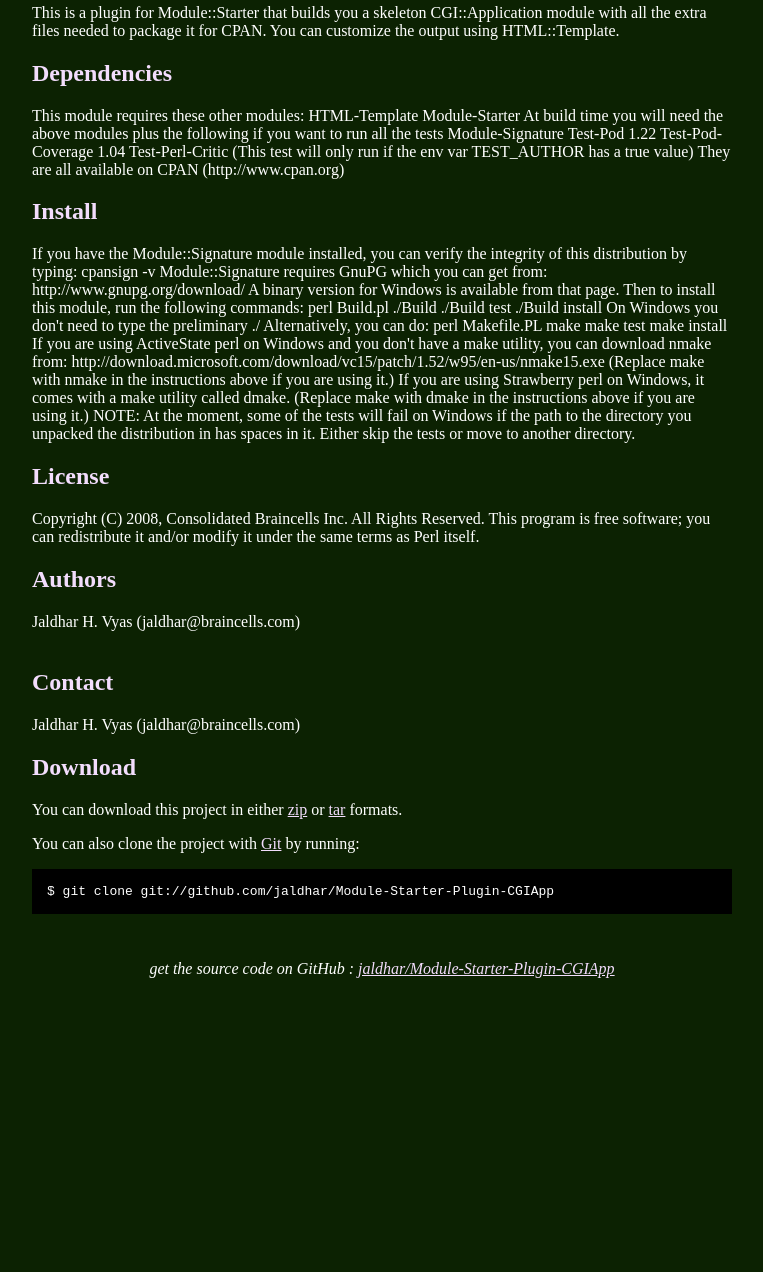
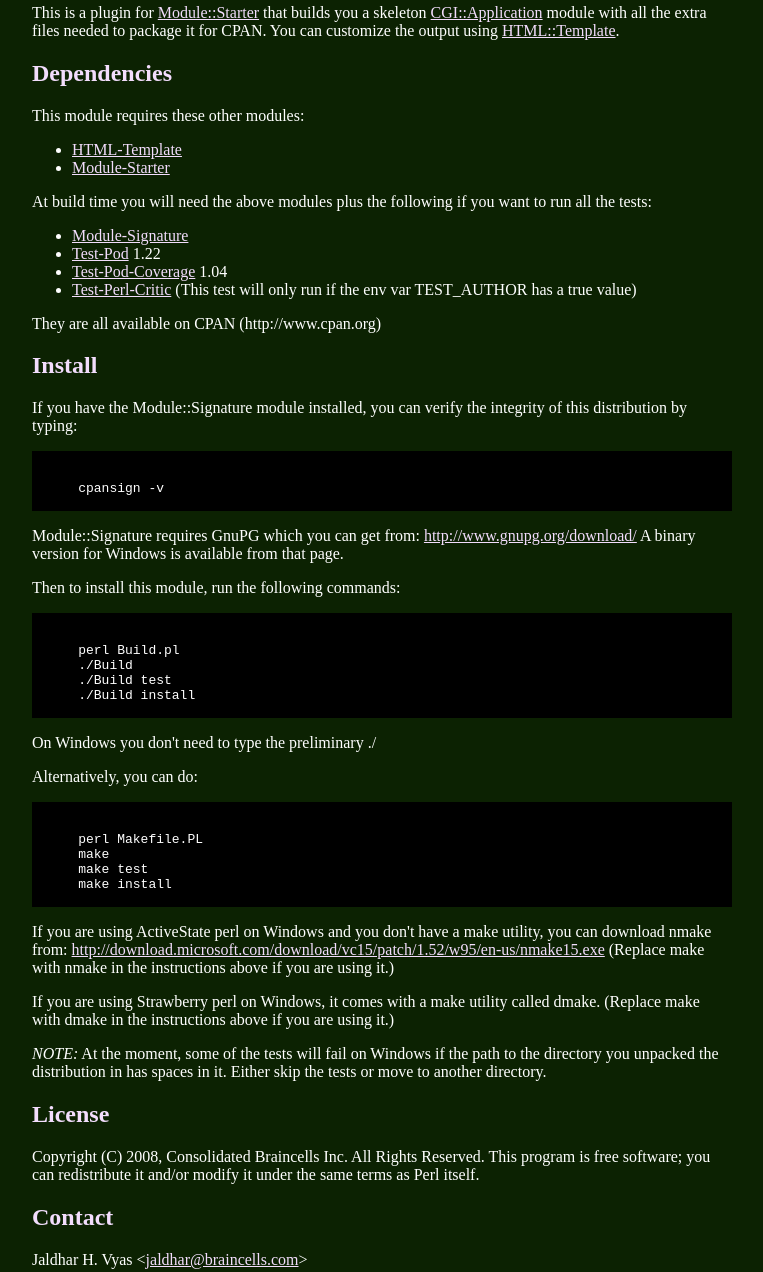
Before and after one commit to jaldhar/Module-Starter-Plugin-CGIApp, a plain HTML site: page index.html in a window 1280 px wide. Shown: the part 351-1623 px from the top of the page, without its empty margins (258-1021 px from the left). Before the commit the page ends 1337 px from the top, so only its background shows below. Drawn offline with Linux system fonts and the light colour scheme.

Commit message:
Reorganized and committed index page

```diff
--- a/index.html
+++ b/index.html
@@ -52,62 +52,66 @@
       Template based module starter for CGI apps that use Perls' CGI::Application web framework
     </div>
 
-    <p>This is a plugin for Module::Starter that builds you a skeleton
-CGI::Application module with all the extra files needed to package it for
-CPAN. You can customize the output using HTML::Template.</p><h2>Dependencies</h2>
-<p>This module requires these other modules:
+    <p>This is a plugin for <a href="http://search.cpan.org/dist/Module-Starter/">Module::Starter</a> that builds you a skeleton
+<a href="http://search.cpan.org/dist/CGI-Application/">CGI::Application</a> module with all the extra files needed to package it for
+CPAN. You can customize the output using <a href="http://search.cpan.org/dist/HTML-Template/">HTML::Template</a>.</p><h2>Dependencies</h2>
+<p>This module requires these other modules:</p>
+<ul>
+<li><a href="http://search.cpan.org/dist/HTML-Template/">HTML-Template</a></li>
+<li><a href="http://search.cpan.org/dist/Module-Starter/">Module-Starter</a></li>
+</ul>
+<p>At build time you will need the above modules plus the following if you want
+to run all the tests:</p>
+<ul>
+<li><a href="http://search.cpan.org/dist/Module-Signature/">Module-Signature</a></li>
+<li><a href="http://search.cpan.org/dist/Test-Pod">Test-Pod</a> 1.22</li>
+<li><a href="http://search.cpan.org/dist/Test-Pod-Coverage">Test-Pod-Coverage</a> 1.04</li>
+<li><a href="http://search.cpan.org/dist/Test-Perl-Critic">Test-Perl-Critic</a> (This test will only run if the env var TEST_AUTHOR has a true value)</li>
+</ul>
+<p>They are all available on CPAN (http://www.cpan.org)</p>
 
-HTML-Template
-Module-Starter
-
-At build time you will need the above modules plus the following if you want
-to run all the tests
-
-Module-Signature
-Test-Pod 1.22
-Test-Pod-Coverage 1.04
-Test-Perl-Critic (This test will only run if the env var TEST_AUTHOR has a
-                  true value)
-
-They are all available on CPAN (http://www.cpan.org)
-
-</p>
 <h2>Install</h2>
 <p>If you have the Module::Signature module installed, you can verify the
-integrity of this distribution by typing:
+integrity of this distribution by typing:</p>
 
+<pre><code>
     cpansign -v
+</code></pre>
 
-Module::Signature requires GnuPG which you can get from:
-http://www.gnupg.org/download/
-A binary version for Windows is available from that page.
+<p>Module::Signature requires GnuPG which you can get from:
+<a href="http://www.gnupg.org/download/">http://www.gnupg.org/download/</a>
+A binary version for Windows is available from that page.</p>
 
-Then to install this module, run the following commands:
+<p>Then to install this module, run the following commands:</p>
 
+<pre><code>
     perl Build.pl
     ./Build
     ./Build test
     ./Build install
+</code></pre>
 
-On Windows you don't need to type the preliminary ./
+<p>On Windows you don't need to type the preliminary ./</p>
 
-Alternatively, you can do:
+<p>Alternatively, you can do:</p>
 
+<pre><code>
     perl Makefile.PL
     make
     make test
     make install
+</code></pre>
 
-If you are using ActiveState perl on Windows and you don't have a make
+<p>If you are using ActiveState perl on Windows and you don't have a make
 utility, you can download nmake from:
-http://download.microsoft.com/download/vc15/patch/1.52/w95/en-us/nmake15.exe
-(Replace make with nmake in the instructions above if you are using it.)
+<a href="http://download.microsoft.com/download/vc15/patch/1.52/w95/en-us/nmake15.exe">http://download.microsoft.com/download/vc15/patch/1.52/w95/en-us/nmake15.exe</a>
+(Replace make with nmake in the instructions above if you are using it.)</p>
 
-If you are using Strawberry perl on Windows, it comes with a make utility
+<p>If you are using Strawberry perl on Windows, it comes with a make utility
 called dmake.  (Replace make with dmake in the instructions above if you are
-using it.)
+using it.)</p>
 
-NOTE: At the moment, some of the tests will fail on Windows if the path to the
+<p><em>NOTE:</em> At the moment, some of the tests will fail on Windows if the path to the
 directory you unpacked the distribution in has spaces in it.  Either skip the
 tests or move to another directory.</p>
 <h2>License</h2>
@@ -115,22 +119,18 @@ tests or move to another directory.</p>
 
 This program is free software; you can redistribute it and/or modify it
 under the same terms as Perl itself.</p>
-<h2>Authors</h2>
-<p>Jaldhar H. Vyas (jaldhar@braincells.com)
-<br/>
-<br/>      </p>
 <h2>Contact</h2>
-<p>Jaldhar H. Vyas (jaldhar@braincells.com)
-<br/>      </p>
+<p>Jaldhar H. Vyas &lt;<a href="mailto:jaldhar@braincells.com">jaldhar@braincells.com</a>&gt;</p>
 
 
     <h2>Download</h2>
+    <p>Download this project from <a href="http://search.cpan.org/dist/Module-Starter-Plugin-CGIApp">CPAN</a></p>
     <p>
-      You can download this project in either
+      You can also download this project from GitHub in either
       <a href="http://github.com/jaldhar/Module-Starter-Plugin-CGIApp/zipball/master">zip</a> or
       <a href="http://github.com/jaldhar/Module-Starter-Plugin-CGIApp/tarball/master">tar</a> formats.
     </p>
-    <p>You can also clone the project with <a href="http://git-scm.com">Git</a>
+    <p>Or you can clone the project with <a href="http://git-scm.com">Git</a>
       by running:
       <pre>$ git clone git://github.com/jaldhar/Module-Starter-Plugin-CGIApp</pre>
     </p>
@@ -147,7 +147,7 @@ document.write(unescape("%3Cscript src='" + gaJsHost + "google-analytics.com/ga.
 </script>
 <script type="text/javascript">
 try {
-var pageTracker = _gat._getTracker("UA-9864660");
+var pageTracker = _gat._getTracker("UA-12216159-1");
 pageTracker._trackPageview();
 } catch(err) {}</script>
 </body>
```
